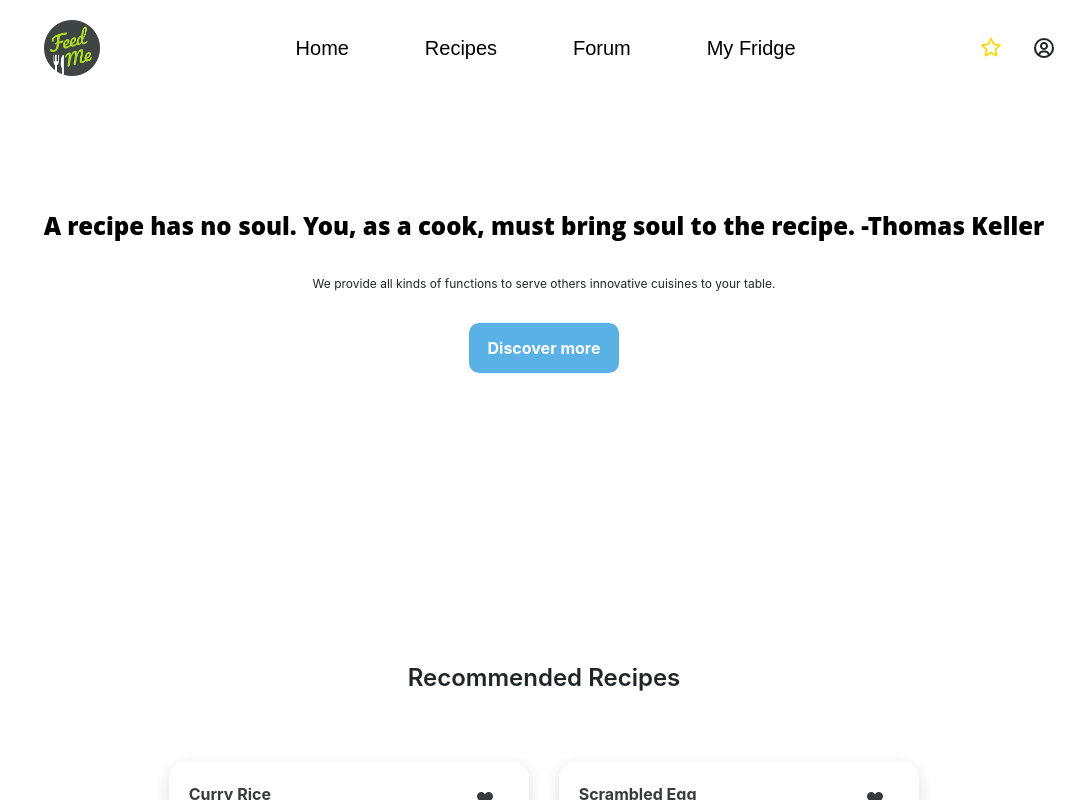
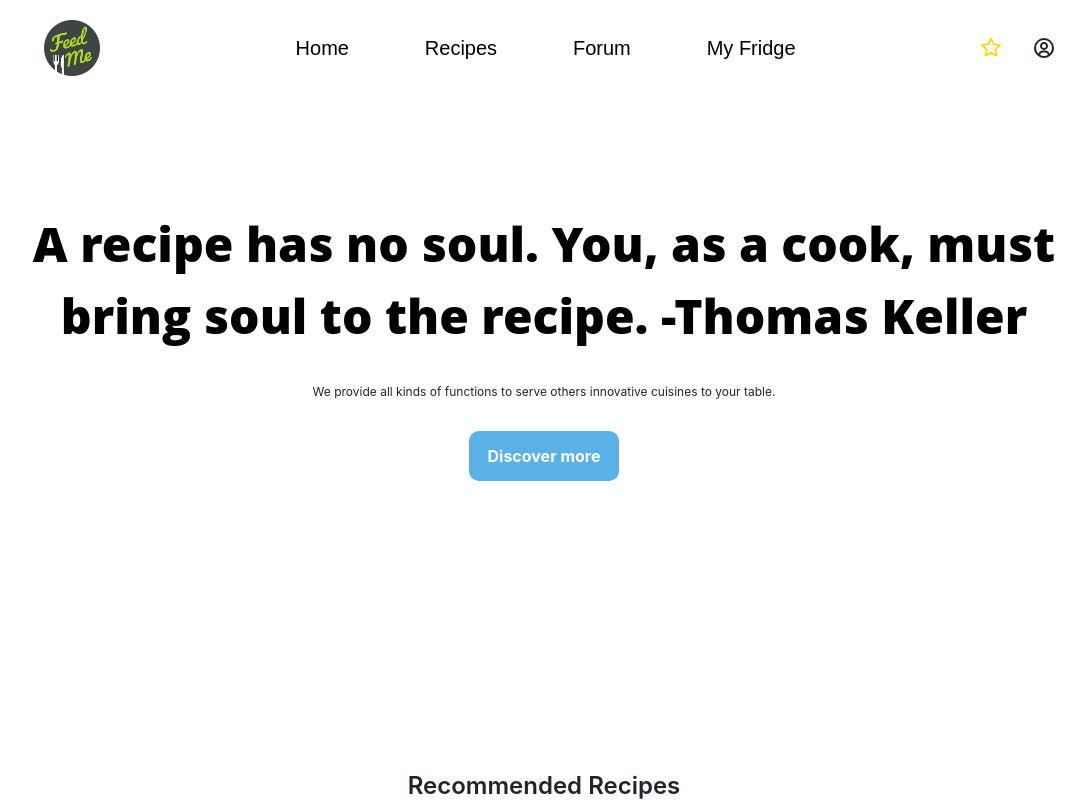
Before and after one commit to maxyhwu/feedme, a React (Create React App) app in the folder frontend/: page / in a window 1280 px wide. Shown: the whole page, without its empty margins (96-1181 px from the left). Built offline with nearby package versions, Linux system fonts and the light colour scheme.

Commit message:
change font size

```diff
--- a/frontend/src/HomePage/HomePage.css
+++ b/frontend/src/HomePage/HomePage.css
@@ -15,7 +15,7 @@
     margin: 10%;
 }
 
-.title {
+.main-title {
     font-family: 'Open Sans';
     font-style: normal;
     font-weight: 900;
--- a/frontend/src/HomePage/HomePage.js
+++ b/frontend/src/HomePage/HomePage.js
@@ -7,7 +7,7 @@ const HomePage = () => {
         <div className="main-container">
             <div className="main">
                 <div className="top">
-                    <div className="title">
+                    <div className="main-title">
                         A recipe has no soul. You, as a cook, must bring soul to the recipe. -Thomas Keller
                     </div>
                     <div className="subtitle">
```
